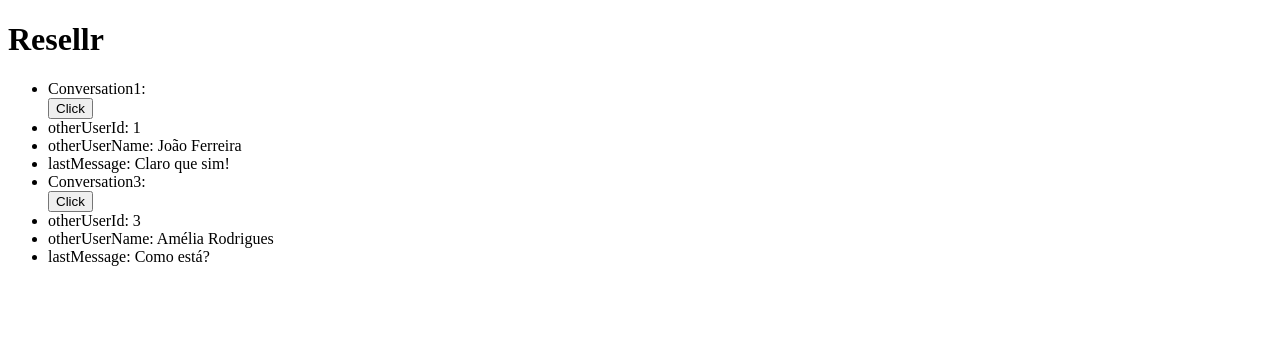
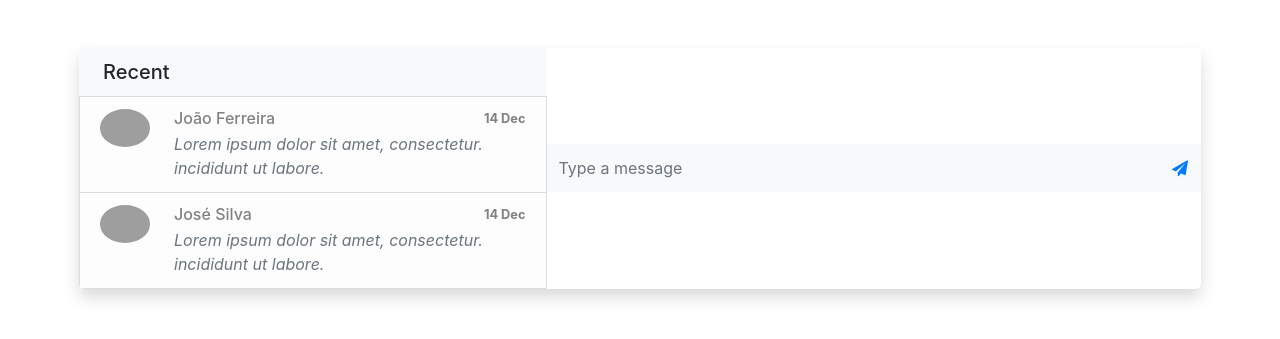
Before and after one commit to jtsimoes/EGS, a Node server app: page /messages in a window 1280 px wide. Shown: the top 339 px of the page. Run offline with Node 20, Linux system fonts and the light colour scheme; data comes from the database, SQL or seed files in the repository; some libraries are stand-ins or nearby versions; grey boxes are pictures that could not be loaded.

Commit message:
/messages a funcionar cleaaaaan

```diff
--- a/messages/app/index.js
+++ b/messages/app/index.js
@@ -29,44 +29,16 @@
   };
 
 // define userId (while no auth is implemented)
-const user = 2;
+const user = 3;
 
 // GET - responds with the list of conversation of a specific user, defined above
 app.get('/messages', async (req, res) => {
     // create database connection
     const connection = await mysql.createConnection(config);
 
-    // get all conversations our user participates in
-    const sql = 'SELECT * FROM ConvTable WHERE userId1 = ' + user + ' OR userId2 = ' + user;
-    const [rows, fields] = await connection.execute(sql);
+    const filteredConvTable = await filterConvTable(connection);
 
-    // filter the result
-    const filteredConvTable = {};
-
-    for (let i = 0; i < rows.length; i++) {
-        const convInfo = rows[i];
-        if(convInfo.userId1 == user){
-            if(!convInfo.userHidden1){
-                newConvInfo = {}
-                newConvInfo.otherUserId = convInfo.userId2;
-                newConvInfo.otherUserName = convInfo.userName2;
-                newConvInfo.lastMessage = convInfo.lastMessage;
-                filteredConvTable[convInfo.id] = newConvInfo;
-            }
-        }
-
-        else if(convInfo.userId2 == user){
-            if(!convInfo.userHidden2){
-                newConvInfo = {}
-                newConvInfo.otherUserId = convInfo.userId1;
-                newConvInfo.otherUserName = convInfo.userName1;
-                newConvInfo.lastMessage = convInfo.lastMessage;
-                filteredConvTable[convInfo.id] = newConvInfo;
-            }
-        }
-    }
-
-    res.render('index', {currentUserId: user, filteredConvTable: filteredConvTable});
+    res.render('conv', {currentUserId: user, conversationId: -1, filteredConvTable: filteredConvTable});
 });
 
 // GET - responds with the list of messages of a specific conversation
@@ -89,16 +61,73 @@
 
     // if so, render the page
     else{
+
+        const filteredConvTable = await filterConvTable(connection);
+        const filteredMsgTable = await filterMsgTable(connection, conversationId);
+
+        res.render('conv', {currentUserId: user, conversationId: conversationId,
+                                filteredConvTable: filteredConvTable, filteredMsgTable: filteredMsgTable});
+    }
+});
+
+// POST - takes a message and sends it using Pusher
+app.post('/messages/:conversationId', async (req, res) => {
+
+    channelName = "chat"+req.params.conversationId;
+
+    await pusher.trigger(channelName, "message", {
+        userId: user,
+        msg: req.body.message
+      });
+
+    res.sendStatus(200);
+});
+
+async function filterConvTable(connection){
+    // get all conversations our user participates in
+    const sql = 'SELECT * FROM ConvTable WHERE userId1 = ' + user + ' OR userId2 = ' + user;
+    const [rows, fields] = await connection.execute(sql);
+
+    // filter the result
+    const filteredConvTable = {};
+
+    for (let i = 0; i < rows.length; i++) {
+        const convInfo = rows[i];
+        if(convInfo.userId1 == user){
+            if(!convInfo.userHidden1){
+                var newConvInfo = {}
+                newConvInfo.otherUserId = convInfo.userId2;
+                newConvInfo.otherUserName = convInfo.userName2;
+                newConvInfo.lastMessage = convInfo.lastMessage;
+                filteredConvTable[convInfo.id] = newConvInfo;
+            }
+        }
+
+        else if(convInfo.userId2 == user){
+            if(!convInfo.userHidden2){
+                var newConvInfo = {}
+                newConvInfo.otherUserId = convInfo.userId1;
+                newConvInfo.otherUserName = convInfo.userName1;
+                newConvInfo.lastMessage = convInfo.lastMessage;
+                filteredConvTable[convInfo.id] = newConvInfo;
+            }
+        }
+    }
+
+    return filteredConvTable;
+}
+
+async function filterMsgTable(connection, conversationId){
     // get all messages from the conversation the user is trying to access
-        sql = 'SELECT * FROM MsgTable WHERE conversationId = ' + conversationId;
-        [rows, fields] = await connection.execute(sql);
+    const sql = 'SELECT * FROM MsgTable WHERE conversationId = ' + conversationId;
+    const [rows, fields] = await connection.execute(sql);
 
     // filter the result
     const filteredMsgTable = {};
 
     for (let i = 0; i < rows.length; i++) {
         const msgInfo = rows[i];
-            newMsgInfo = {};
+        var newMsgInfo = {};
         newMsgInfo.senderId = msgInfo.senderId;
         newMsgInfo.timestamp = msgInfo.timestamp;
         newMsgInfo.read = msgInfo.read;
@@ -116,22 +145,8 @@
         }
     }
 
-        res.render('conv', {currentUserId: user, conversationId: conversationId, filteredMsgTable: filteredMsgTable});
+    return filteredMsgTable;
 }
-});
-
-// POST - takes a message and sends it using Pusher
-app.post('/messages/:conversationId', async (req, res) => {
-
-    channelName = "chat"+req.params.conversationId;
-
-    await pusher.trigger(channelName, "message", {
-        userId: user,
-        msg: req.body.message
-      });
-
-    res.sendStatus(200);
-});
 
 // Start server
 app.listen(3000, () => {
--- a/messages/app/views/conv.ejs
+++ b/messages/app/views/conv.ejs
@@ -22,93 +22,32 @@
 
           <div class="messages-box">
             <div class="list-group rounded-0">
-              <a class="list-group-item list-group-item-action active text-white rounded-0">
+
+              <% Object.keys(filteredConvTable).forEach(function(key) { %>
+                <% if (conversationId == key) { %>
+                  <a href="/messages/<%=key%>" class="list-group-item list-group-item-action active text-white rounded-0">
                     <div class="media"><img src="https://bootstrapious.com/i/snippets/sn-chat/avatar.svg" alt="user" width="50" class="rounded-circle">
                       <div class="media-body ml-4">
                         <div class="d-flex align-items-center justify-content-between mb-1">
-                      <h6 class="mb-0">Jason Doe</h6><small class="small font-weight-bold">25 Dec</small>
+                          <h6 class="mb-0"><%=filteredConvTable[key]["otherUserName"]%></h6><small class="small font-weight-bold">14 Dec</small>
                         </div>
-                    <p class="font-italic mb-0 text-small">Lorem ipsum dolor sit amet, consectetur adipisicing elit, sed do eiusmod tempor incididunt ut labore.</p>
+                        <p class="font-italic mb-0 text-small">Lorem ipsum dolor sit amet, consectetur. incididunt ut labore.</p>
                       </div>
                     </div>
                   </a>
-
-              <a href="#" class="list-group-item list-group-item-action list-group-item-light rounded-0">
+                <% } else { %>
+                  <a href="/messages/<%=key%>" class="list-group-item list-group-item-action list-group-item-light rounded-0">
                     <div class="media"><img src="https://bootstrapious.com/i/snippets/sn-chat/avatar.svg" alt="user" width="50" class="rounded-circle">
                       <div class="media-body ml-4">
                         <div class="d-flex align-items-center justify-content-between mb-1">
-                      <h6 class="mb-0">Jason Doe</h6><small class="small font-weight-bold">14 Dec</small>
+                          <h6 class="mb-0"><%=filteredConvTable[key]["otherUserName"]%></h6><small class="small font-weight-bold">14 Dec</small>
                         </div>
                         <p class="font-italic text-muted mb-0 text-small">Lorem ipsum dolor sit amet, consectetur. incididunt ut labore.</p>
                       </div>
                     </div>
                   </a>
-
-              <a href="#" class="list-group-item list-group-item-action list-group-item-light rounded-0">
-                <div class="media"><img src="https://bootstrapious.com/i/snippets/sn-chat/avatar.svg" alt="user" width="50" class="rounded-circle">
-                  <div class="media-body ml-4">
-                    <div class="d-flex align-items-center justify-content-between mb-1">
-                      <h6 class="mb-0">Jason Doe</h6><small class="small font-weight-bold">9 Nov</small>
-                    </div>
-                    <p class="font-italic text-muted mb-0 text-small">consectetur adipisicing elit, sed do eiusmod tempor incididunt ut labore.</p>
-                  </div>
-                </div>
-              </a>
-
-              <a href="#" class="list-group-item list-group-item-action list-group-item-light rounded-0">
-                <div class="media"><img src="https://bootstrapious.com/i/snippets/sn-chat/avatar.svg" alt="user" width="50" class="rounded-circle">
-                  <div class="media-body ml-4">
-                    <div class="d-flex align-items-center justify-content-between mb-1">
-                      <h6 class="mb-0">Jason Doe</h6><small class="small font-weight-bold">18 Oct</small>
-                    </div>
-                    <p class="font-italic text-muted mb-0 text-small">Lorem ipsum dolor sit amet, consectetur adipisicing elit, sed do eiusmod tempor incididunt ut labore.</p>
-                  </div>
-                </div>
-              </a>
-
-              <a href="#" class="list-group-item list-group-item-action list-group-item-light rounded-0">
-                <div class="media"><img src="https://bootstrapious.com/i/snippets/sn-chat/avatar.svg" alt="user" width="50" class="rounded-circle">
-                  <div class="media-body ml-4">
-                    <div class="d-flex align-items-center justify-content-between mb-1">
-                      <h6 class="mb-0">Jason Doe</h6><small class="small font-weight-bold">17 Oct</small>
-                    </div>
-                    <p class="font-italic text-muted mb-0 text-small">consectetur adipisicing elit, sed do eiusmod tempor incididunt ut labore.</p>
-                  </div>
-                </div>
-              </a>
-
-              <a href="#" class="list-group-item list-group-item-action list-group-item-light rounded-0">
-                <div class="media"><img src="https://bootstrapious.com/i/snippets/sn-chat/avatar.svg" alt="user" width="50" class="rounded-circle">
-                  <div class="media-body ml-4">
-                    <div class="d-flex align-items-center justify-content-between mb-1">
-                      <h6 class="mb-0">Jason Doe</h6><small class="small font-weight-bold">2 Sep</small>
-                    </div>
-                    <p class="font-italic text-muted mb-0 text-small">Quis nostrud exercitation ullamco laboris nisi ut aliquip ex ea commodo consequat.</p>
-                  </div>
-                </div>
-              </a>
-
-              <a href="#" class="list-group-item list-group-item-action list-group-item-light rounded-0">
-                <div class="media"><img src="https://bootstrapious.com/i/snippets/sn-chat/avatar.svg" alt="user" width="50" class="rounded-circle">
-                  <div class="media-body ml-4">
-                    <div class="d-flex align-items-center justify-content-between mb-1">
-                      <h6 class="mb-0">Jason Doe</h6><small class="small font-weight-bold">30 Aug</small>
-                    </div>
-                    <p class="font-italic text-muted mb-0 text-small">Lorem ipsum dolor sit amet, consectetur adipisicing elit, sed do eiusmod tempor incididunt ut labore.</p>
-                  </div>
-                </div>
-              </a>
-
-              <a href="#" class="list-group-item list-group-item-action list-group-item-light rounded-0">
-                <div class="media"><img src="https://bootstrapious.com/i/snippets/sn-chat/avatar.svg" alt="user" width="50" class="rounded-circle">
-                  <div class="media-body ml-4">
-                    <div class="d-flex align-items-center justify-content-between mb-3">
-                      <h6 class="mb-0">Jason Doe</h6><small class="small font-weight-bold">21 Aug</small>
-                    </div>
-                    <p class="font-italic text-muted mb-0 text-small">Lorem ipsum dolor sit amet, consectetur adipisicing elit, sed do eiusmod tempor incididunt ut labore.</p>
-                  </div>
-                </div>
-              </a>
+                <% } %>
+              <% }); %>
 
             </div>
           </div>
@@ -118,7 +57,7 @@
       <div class="col-7 px-0">
         <input type="hidden" id="userid" value=<%=currentUserId%>></input>
         <div id="chatbox" class="px-4 py-5 chat-box bg-white" value=<%=conversationId%>>
-
+          <% if (conversationId != -1) { %>
             <% Object.keys(filteredMsgTable).forEach(function(key) { %>
               <% if (filteredMsgTable[key]["senderId"] == currentUserId) { %>
                 <div class="media w-50 ml-auto mb-3">
@@ -140,7 +79,7 @@
                 </div>
               <% } %>
             <% }); %>
-
+          <% } %>
         </div>
 
         <!-- Typing area -->
--- a/messages/app/views/index.ejs
+++ /dev/null
@@ -1,34 +0,0 @@
-<!DOCTYPE html>
-<head>
-  <title>Chatbox Example</title>
-    <style>
-      /* CSS for the chatbox */
-      #chatbox {
-        width: 300px;
-        height: 300px;
-        border: 1px solid black;
-        overflow: auto;
-      }
-      #message-input {
-        width: 25%;
-      }
-    </style>
-  <script src="https://js.pusher.com/7.2/pusher.min.js"></script>
-</head>
-<body>
-  <h1>Resellr</h1>
-
-  <ul>
-    <% Object.keys(filteredConvTable).forEach(function(key) { %>
-      <li> Conversation<%= key %>:</li>
-      <form action="messages/<%= key %>">
-        <button class="btn btn-danger btn-lg">Click</button>
-      </form>
-      <% Object.keys(filteredConvTable[key]).forEach(function(convInfo) { %>
-        <li><%= convInfo %>: <%= filteredConvTable[key][convInfo] %></li>
-      <% }); %>
-    <% }); %>
-  </ul>
-
-
-</body>
```
Lines whose indentation alone changed are shown as unchanged.
